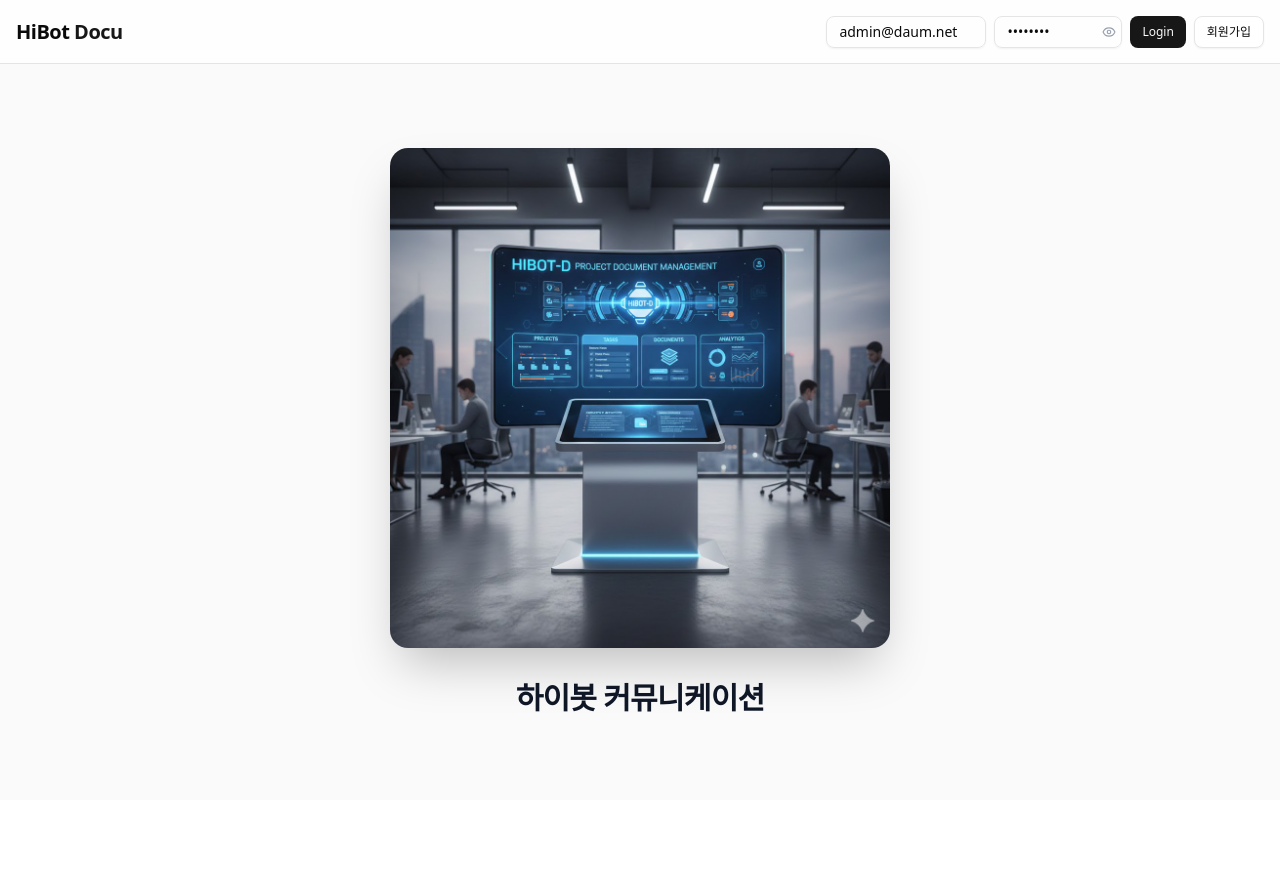
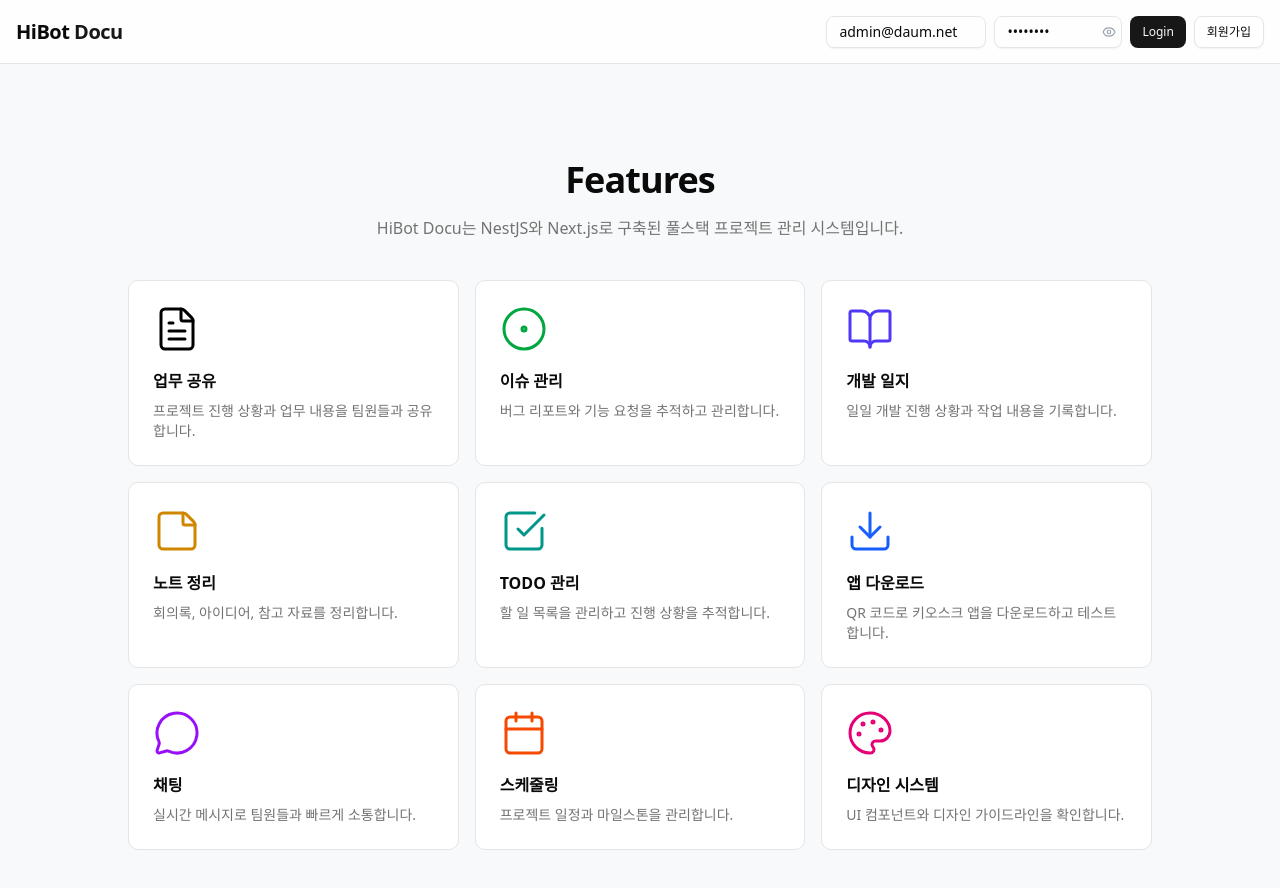
Before and after one commit to dota-pilot1/hibot-docu-front, a Next.js app: page / in a window 1280 px wide. Shown: the top 888 px of the page. Before the commit the page ends 800 px from the top, so only its background shows below. Built offline with nearby package versions, Linux system fonts and the light colour scheme; no server answers.

Commit message:
메인 페이지 리뉴얼: FeatureCard 컴포넌트 분리, 기능 추가 (개발 일지, 노트 정리, TODO 관리)

```diff
--- a/next.config.ts
+++ b/next.config.ts
@@ -1,7 +1,10 @@
 import type { NextConfig } from "next";
 
+const isProd = process.env.NODE_ENV === "production";
+
 const nextConfig: NextConfig = {
-  output: "export",
+  // 프로덕션 빌드에서만 static export
+  ...(isProd && { output: "export" }),
   trailingSlash: true,
   images: {
     unoptimized: true,
--- a/src/app/page.tsx
+++ b/src/app/page.tsx
@@ -1,28 +1,113 @@
 "use client";
 
-import Image from "next/image";
-import { Button } from "@/shared/ui/button";
-import { useUserStore, userStore } from "@/entities/user/model/store";
-import Link from "next/link";
-import { useEffect, useState } from "react";
+import {
+  FileText,
+  CircleDot,
+  Download,
+  MessageCircle,
+  Calendar,
+  Palette,
+  BookOpen,
+  StickyNote,
+  CheckSquare,
+} from "lucide-react";
+import { FeatureCard } from "@/shared/ui/feature-card";
+
+const features = [
+  {
+    title: "업무 공유",
+    description: "프로젝트 진행 상황과 업무 내용을 팀원들과 공유합니다.",
+    icon: FileText,
+    href: "/posts",
+    iconClass: "text-black dark:text-white",
+  },
+  {
+    title: "이슈 관리",
+    description: "버그 리포트와 기능 요청을 추적하고 관리합니다.",
+    icon: CircleDot,
+    href: "#",
+    iconClass: "text-green-600",
+  },
+  {
+    title: "개발 일지",
+    description: "일일 개발 진행 상황과 작업 내용을 기록합니다.",
+    icon: BookOpen,
+    href: "#",
+    iconClass: "text-indigo-600",
+  },
+  {
+    title: "노트 정리",
+    description: "회의록, 아이디어, 참고 자료를 정리합니다.",
+    icon: StickyNote,
+    href: "#",
+    iconClass: "text-yellow-600",
+  },
+  {
+    title: "TODO 관리",
+    description: "할 일 목록을 관리하고 진행 상황을 추적합니다.",
+    icon: CheckSquare,
+    href: "#",
+    iconClass: "text-teal-600",
+  },
+  {
+    title: "앱 다운로드",
+    description: "QR 코드로 키오스크 앱을 다운로드하고 테스트합니다.",
+    icon: Download,
+    href: "#",
+    iconClass: "text-blue-600",
+  },
+  {
+    title: "채팅",
+    description: "실시간 메시지로 팀원들과 빠르게 소통합니다.",
+    icon: MessageCircle,
+    href: "#",
+    iconClass: "text-purple-600",
+  },
+  {
+    title: "스케줄링",
+    description: "프로젝트 일정과 마일스톤을 관리합니다.",
+    icon: Calendar,
+    href: "#",
+    iconClass: "text-orange-600",
+  },
+  {
+    title: "디자인 시스템",
+    description: "UI 컴포넌트와 디자인 가이드라인을 확인합니다.",
+    icon: Palette,
+    href: "#",
+    iconClass: "text-pink-600",
+  },
+];
 
 export default function Home() {
   return (
-    <div className="flex min-h-[calc(100vh-64px)] items-center justify-center bg-zinc-50 dark:bg-black">
-      <div className="flex flex-col items-center gap-8">
-        <div className="relative w-[500px] h-[500px] overflow-hidden rounded-2xl shadow-2xl">
-          <Image
-            src="/hibot-d-image.jpg"
-            alt="HiBot Communication"
-            fill
-            className="object-cover"
-            priority
+    <div className="container mx-auto px-4 py-16 md:py-24">
+      {/* Hero Section */}
+      <div className="text-center mb-8 md:mb-10">
+        <h1 className="text-3xl md:text-4xl font-bold tracking-tight text-foreground mb-4">
+          Features
+        </h1>
+        <p className="text-center text-muted-foreground  max-w-2xl mx-auto">
+          HiBot Docu는 NestJS와 Next.js로 구축된 풀스택 프로젝트 관리
+          시스템입니다.
+        </p>
+      </div>
+
+      {/* Feature Cards */}
+      <div className="grid grid-cols-1 md:grid-cols-2 lg:grid-cols-3 gap-4 max-w-5xl mx-auto">
+        {features.map((feature) => (
+          <FeatureCard
+            key={feature.title}
+            title={feature.title}
+            description={feature.description}
+            icon={feature.icon}
+            href={feature.href}
+            iconClass={feature.iconClass}
           />
-        </div>
-        <h1 className="text-3xl font-bold text-gray-900 dark:text-white tracking-tight">
-          하이봇 커뮤니케이션
-        </h1>
+        ))}
       </div>
+
+      {/* Footer Text */}
     </div>
   );
 }
--- a/src/app/posts/[id]/PostDetailClient.tsx
+++ b/src/app/posts/[id]/PostDetailClient.tsx
@@ -55,15 +55,36 @@ export default function PostDetailClient() {
 
   return (
     <div className="container mx-auto py-8 px-4 max-w-4xl">
+      <div className="flex items-center justify-between mb-4">
         <Button
           variant="outline"
           size="sm"
           onClick={() => router.push("/posts")}
-        className="mb-4"
         >
           <ArrowLeft className="h-4 w-4 mr-2" />
           목록으로
         </Button>
+        {isAuthor && (
+          <div className="flex gap-2">
+            <Button
+              variant="outline"
+              size="sm"
+              onClick={() => router.push(`/posts/write?edit=${id}`)}
+            >
+              <Pencil className="h-4 w-4 mr-2" />
+              수정
+            </Button>
+            <Button
+              variant="destructive"
+              size="sm"
+              onClick={() => setConfirmDelete(true)}
+            >
+              <Trash2 className="h-4 w-4 mr-2" />
+              삭제
+            </Button>
+          </div>
+        )}
+      </div>
 
       <Card>
         <CardHeader className="border-b bg-gray-50">
@@ -106,22 +127,6 @@ export default function PostDetailClient() {
         </CardContent>
       </Card>
 
-      {isAuthor && (
-        <div className="flex justify-end gap-2 mt-4">
-          <Button
-            variant="outline"
-            onClick={() => router.push(`/posts/write?edit=${id}`)}
-          >
-            <Pencil className="h-4 w-4 mr-2" />
-            수정
-          </Button>
-          <Button variant="destructive" onClick={() => setConfirmDelete(true)}>
-            <Trash2 className="h-4 w-4 mr-2" />
-            삭제
-          </Button>
-        </div>
-      )}
-
       <ConfirmDialog
         open={confirmDelete}
         onOpenChange={setConfirmDelete}
--- /dev/null
+++ b/src/shared/ui/feature-card/FeatureCard.tsx
@@ -0,0 +1,34 @@
+import Link from "next/link";
+import { LucideIcon } from "lucide-react";
+
+interface FeatureCardProps {
+  title: string;
+  description: string;
+  icon: LucideIcon;
+  href: string;
+  iconClass?: string;
+}
+
+export function FeatureCard({
+  title,
+  description,
+  icon: Icon,
+  href,
+  iconClass = "text-black dark:text-white",
+}: FeatureCardProps) {
+  return (
+    <Link href={href}>
+      <div className="relative overflow-hidden rounded-lg border bg-background p-6 h-full hover:bg-accent/50 transition-colors">
+        <div className="flex flex-col gap-4 h-full">
+          <Icon className={`h-12 w-12 ${iconClass}`} strokeWidth={1.5} />
+          <div className="space-y-2 flex-1">
+            <h3 className="font-bold">{title}</h3>
+            <p className="text-sm text-muted-foreground line-clamp-2">
+              {description}
+            </p>
+          </div>
+        </div>
+      </div>
+    </Link>
+  );
+}
--- /dev/null
+++ b/src/shared/ui/feature-card/index.ts
@@ -0,0 +1 @@
+export { FeatureCard } from "./FeatureCard";
```
Lines whose indentation alone changed are shown as unchanged.
